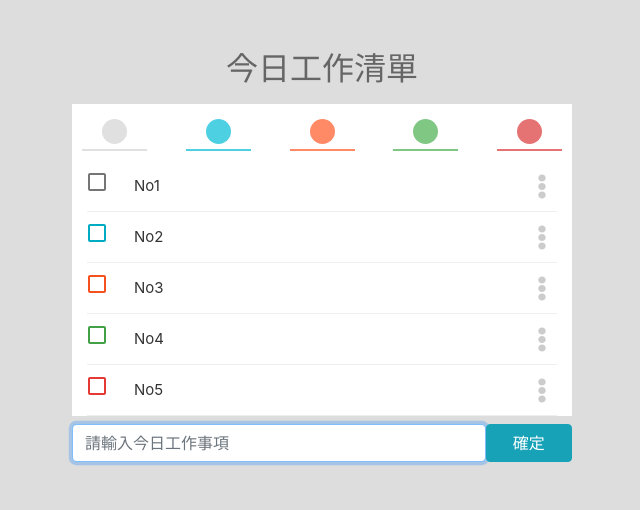
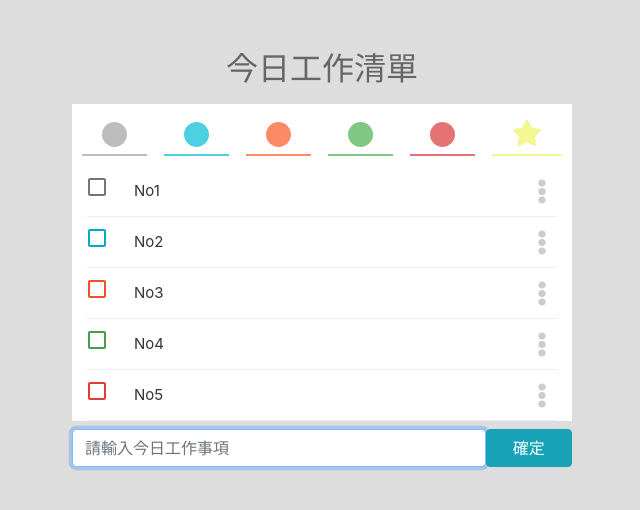
Before and after one commit to weichieh123/React-TodoApp-MUI, a React (Create React App) app: page / in a window 1280 px wide. Shown: the top 510 px of the page, without its empty margins (318-958 px from the left). Built offline with nearby package versions, Linux system fonts and the light colour scheme.

Commit message:
新增star與變更樣式

```diff
--- a/src/components/TodoApp.js
+++ b/src/components/TodoApp.js
@@ -7,6 +7,7 @@ import cyan from '@material-ui/core/colors/cyan'
 import deepOrange from '@material-ui/core/colors/deepOrange'
 import green from '@material-ui/core/colors/green'
 import red from '@material-ui/core/colors/red'
+import star from '../images/star.svg'
 
 function TodoApp() {
   const [todoInput, setTodoInput] = useState('')
@@ -15,7 +16,7 @@ function TodoApp() {
     grey, cyan, deepOrange, green, red
   */
   const groupType = [
-    grey[300],
+    grey[400],
     cyan[300],
     deepOrange[300],
     green[300],
@@ -158,7 +159,6 @@ function TodoApp() {
     }
   }
 
-
   // 【 1-input框新增功能 】
   // const handleAddNew = (e) => {
   //   if (e.key === 'Enter') {
@@ -207,7 +207,7 @@ function TodoApp() {
           {groupType.map((group) => {
             return (
               <div
-                className="group"
+                className="group d-flex justify-content-center align-items-center"
                 key={group}
                 style={{ borderBottomColor: group }}
               >
@@ -218,6 +218,11 @@ function TodoApp() {
               </div>
             )
           })}
+          <div className="group">
+            <div className="groupStar">
+                <img src={star} alt="" />
+            </div>
+          </div>
         </div>
         <TodoList
           todos={todos}
```
